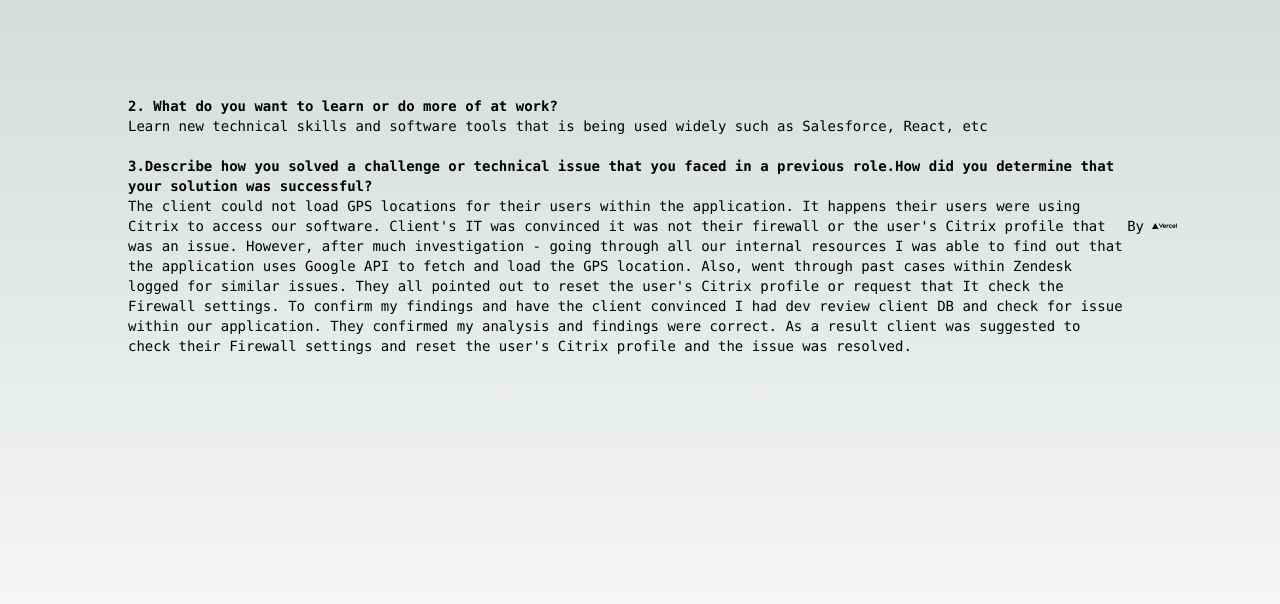
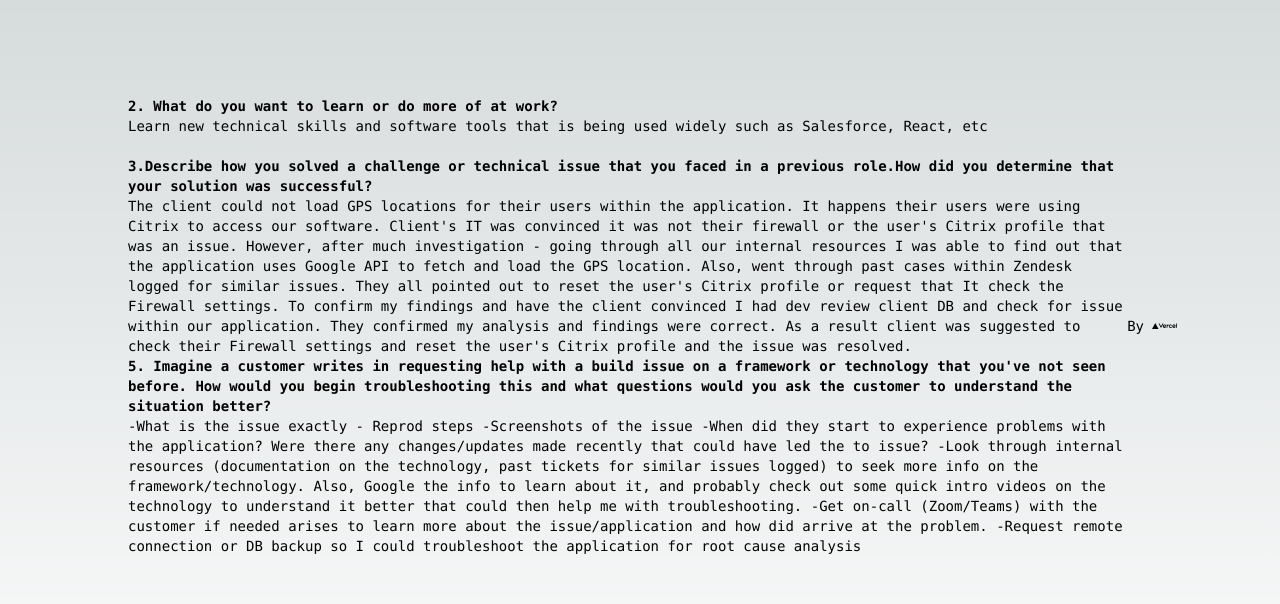
Before and after one commit to trityazd/Project-R2, a Next.js app: page / in a window 1280 px wide. Shown: the top 604 px of the page. Built offline with nearby package versions, Linux system fonts and the light colour scheme.

Commit message:
Update page.tsx

```diff
--- a/app/page.tsx
+++ b/app/page.tsx
@@ -15,7 +15,18 @@
 However, after much investigation - going through all our internal resources I was able to find out that the application uses Google API to fetch and load the GPS location.
 Also, went through past cases within Zendesk logged for similar issues. They all pointed out to reset the user's Citrix profile or request that It check the Firewall settings.
 To confirm my findings and have the client convinced I had dev review client DB and check for issue within our application. They confirmed my analysis and findings were correct.
-As a result client was suggested to check their Firewall settings and reset the user's Citrix profile and the issue was resolved.
+As a result client was suggested to check their Firewall settings and reset the user's Citrix profile and the issue was resolved.<br></br>
+
+ <code className="font-mono font-bold"> 5. Imagine a customer writes in requesting help with a build issue on a framework or
+technology that you've not seen before. How would you begin troubleshooting this and
+what questions would you ask the customer to understand the situation better?</code> <br></br>
+
+-What is the issue exactly - Reprod steps
+-Screenshots of the issue
+-When did they start to experience problems with the application? Were there any changes/updates made recently that could have led the to issue?
+-Look through internal resources (documentation on the technology, past tickets for similar issues logged) to seek more info on the framework/technology. Also, Google the info to learn about it, and probably check out some quick intro videos on the technology to understand it better that could then help me with troubleshooting.
+-Get on-call (Zoom/Teams) with the customer if needed arises to learn more about the issue/application and how did arrive at the problem.
+-Request remote connection or DB backup so I could troubleshoot the application for root cause analysis
         </p>
 
 
```
